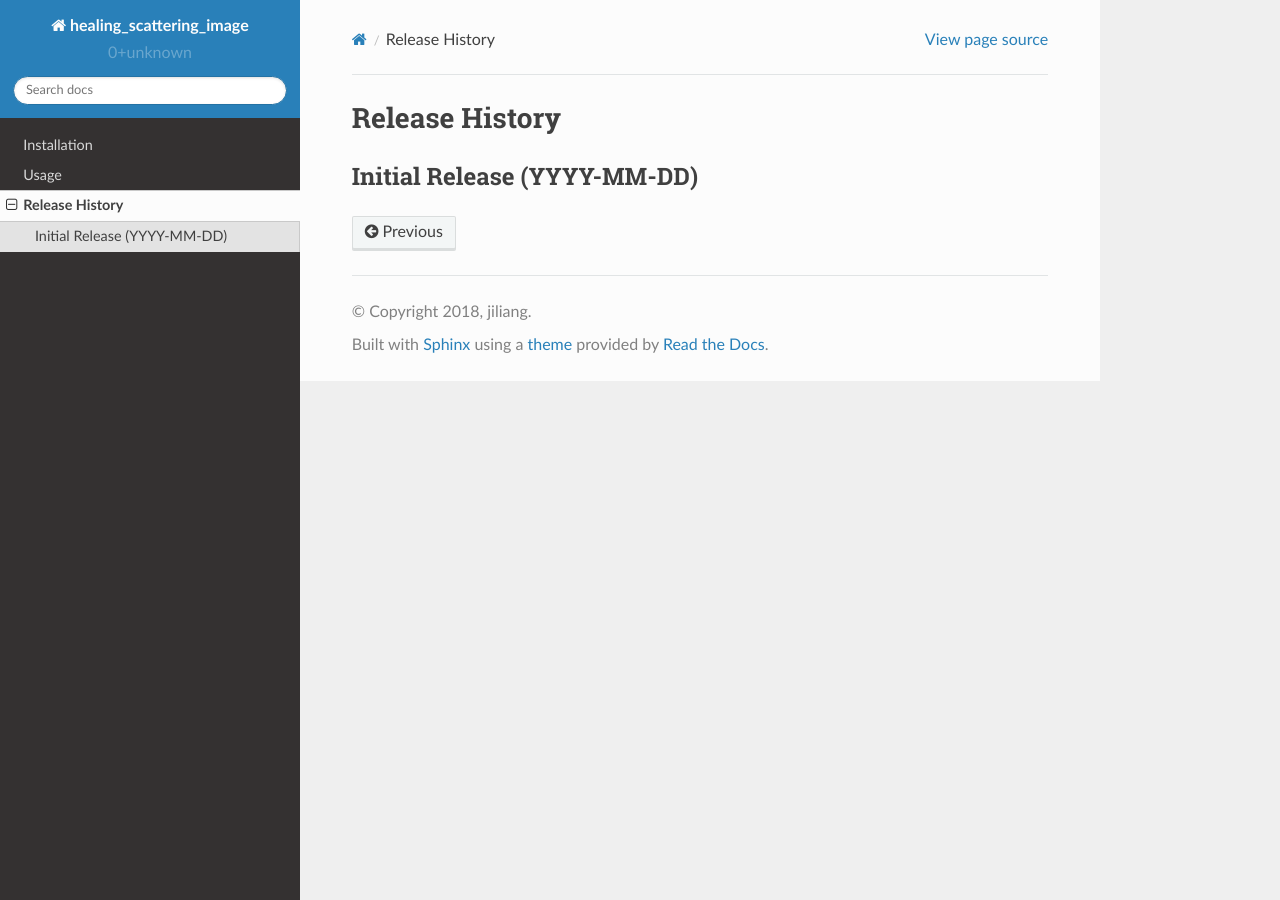
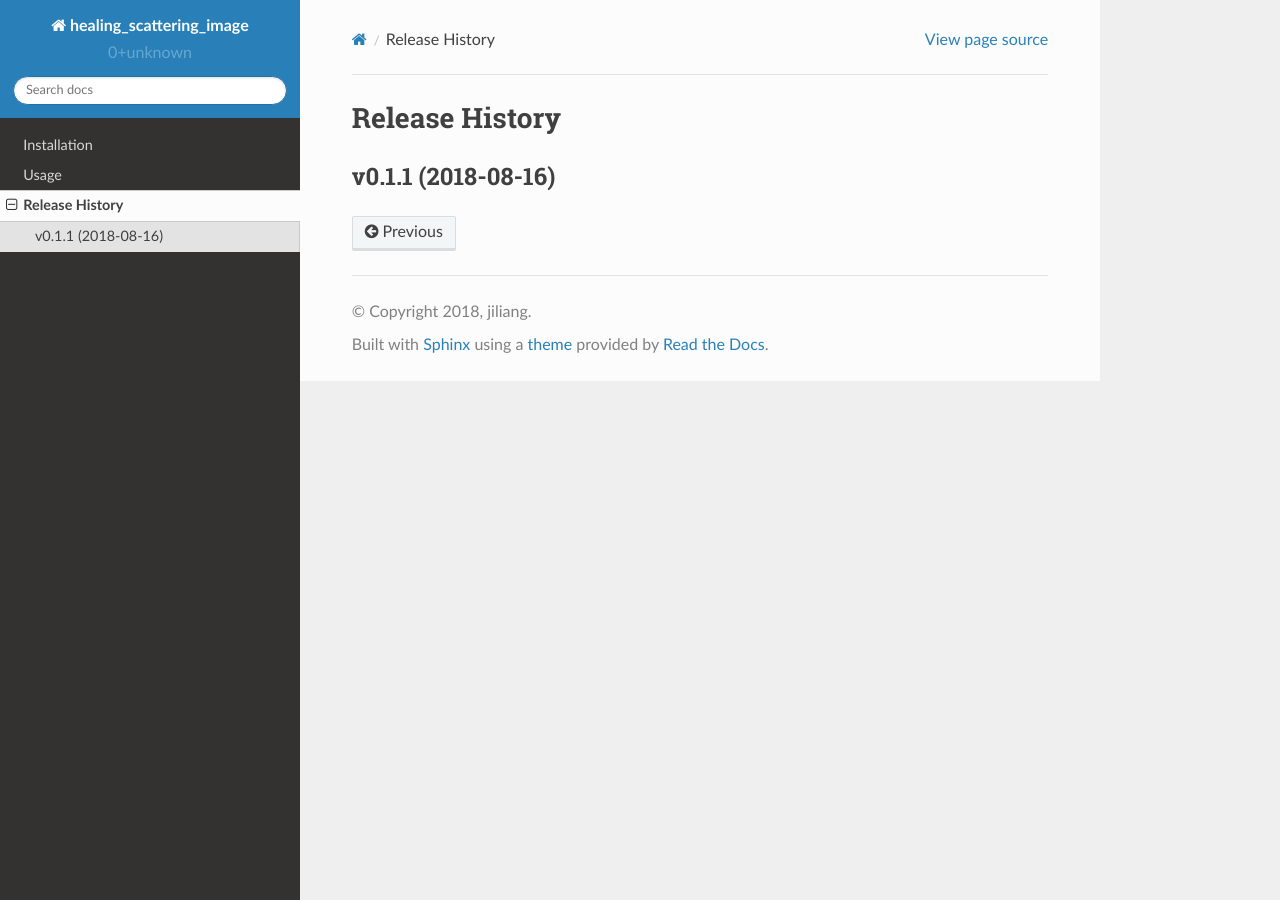
Before and after one commit to ligerliu/healing_scattering_image, a Sphinx documentation site: the page built from docs/source/release-history.rst, in a window 1280 px wide. Built offline with Sphinx 7.4.7 and the Read the Docs theme 2.0.0, drawn with Linux system fonts in a browser that asks for light colours.

Commit message:
add initial release

```diff
--- a/docs/source/release-history.rst
+++ b/docs/source/release-history.rst
@@ -2,5 +2,5 @@
 Release History
 ===============
 
-Initial Release (YYYY-MM-DD)
+v0.1.1 (2018-08-16)
 ----------------------------
```
